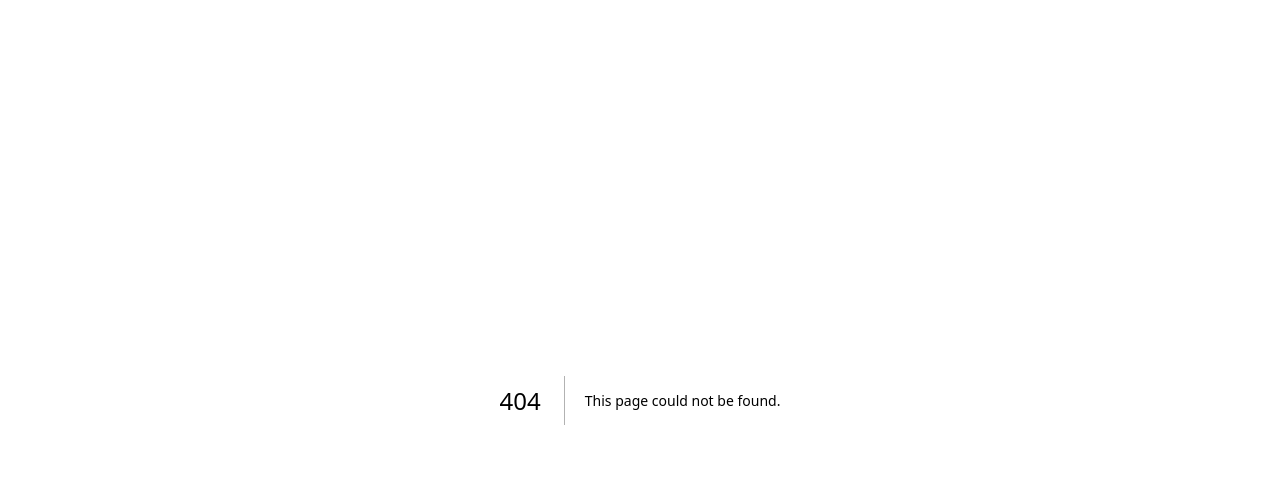
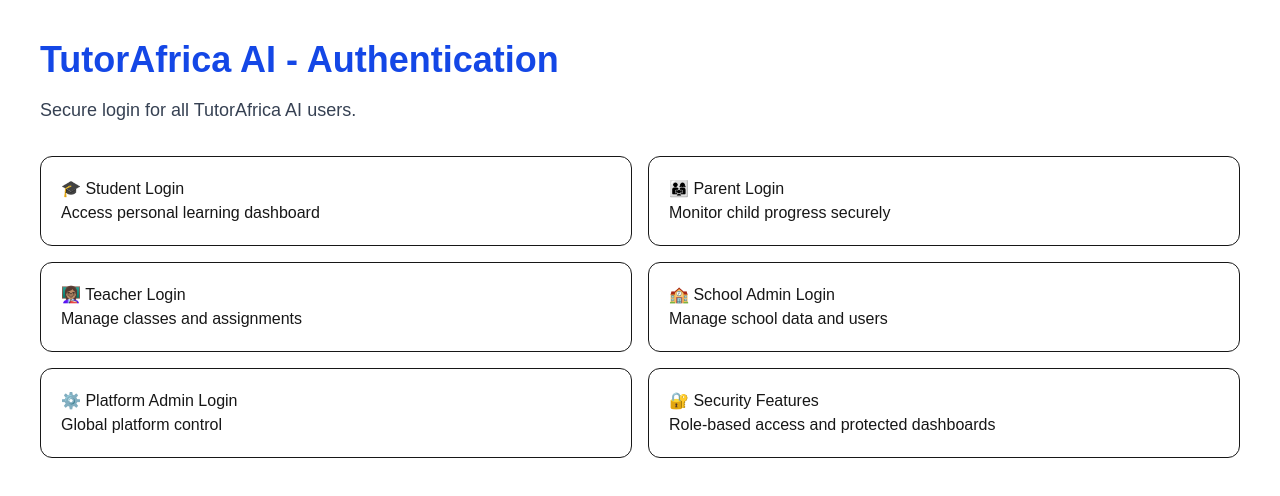
Before and after one commit to favour299/tutorafrica-ai, a Next.js app: page /auth in a window 1280 px wide. Before the commit this address had no page. Shown: the top 496 px of the page. Built offline with nearby package versions, Linux system fonts and the light colour scheme.

Commit message:
add authentication page

```diff
--- /dev/null
+++ b/app/auth/page.tsx
@@ -0,0 +1,47 @@
+export default function AuthPage() {
+  return (
+    <main className="min-h-screen bg-white p-10">
+      <h1 className="text-4xl font-bold text-blue-700">
+        TutorAfrica AI - Authentication
+      </h1>
+
+      <p className="mt-4 text-lg text-gray-700">
+        Secure login for all TutorAfrica AI users.
+      </p>
+
+      <div className="mt-8 grid gap-4 md:grid-cols-2">
+
+        <div className="p-5 border rounded-xl">
+          🎓 Student Login
+          <p>Access personal learning dashboard</p>
+        </div>
+
+        <div className="p-5 border rounded-xl">
+          👨‍👩‍👧 Parent Login
+          <p>Monitor child progress securely</p>
+        </div>
+
+        <div className="p-5 border rounded-xl">
+          👩🏽‍🏫 Teacher Login
+          <p>Manage classes and assignments</p>
+        </div>
+
+        <div className="p-5 border rounded-xl">
+          🏫 School Admin Login
+          <p>Manage school data and users</p>
+        </div>
+
+        <div className="p-5 border rounded-xl">
+          ⚙️ Platform Admin Login
+          <p>Global platform control</p>
+        </div>
+
+        <div className="p-5 border rounded-xl">
+          🔐 Security Features
+          <p>Role-based access and protected dashboards</p>
+        </div>
+
+      </div>
+    </main>
+  );
+}
```
